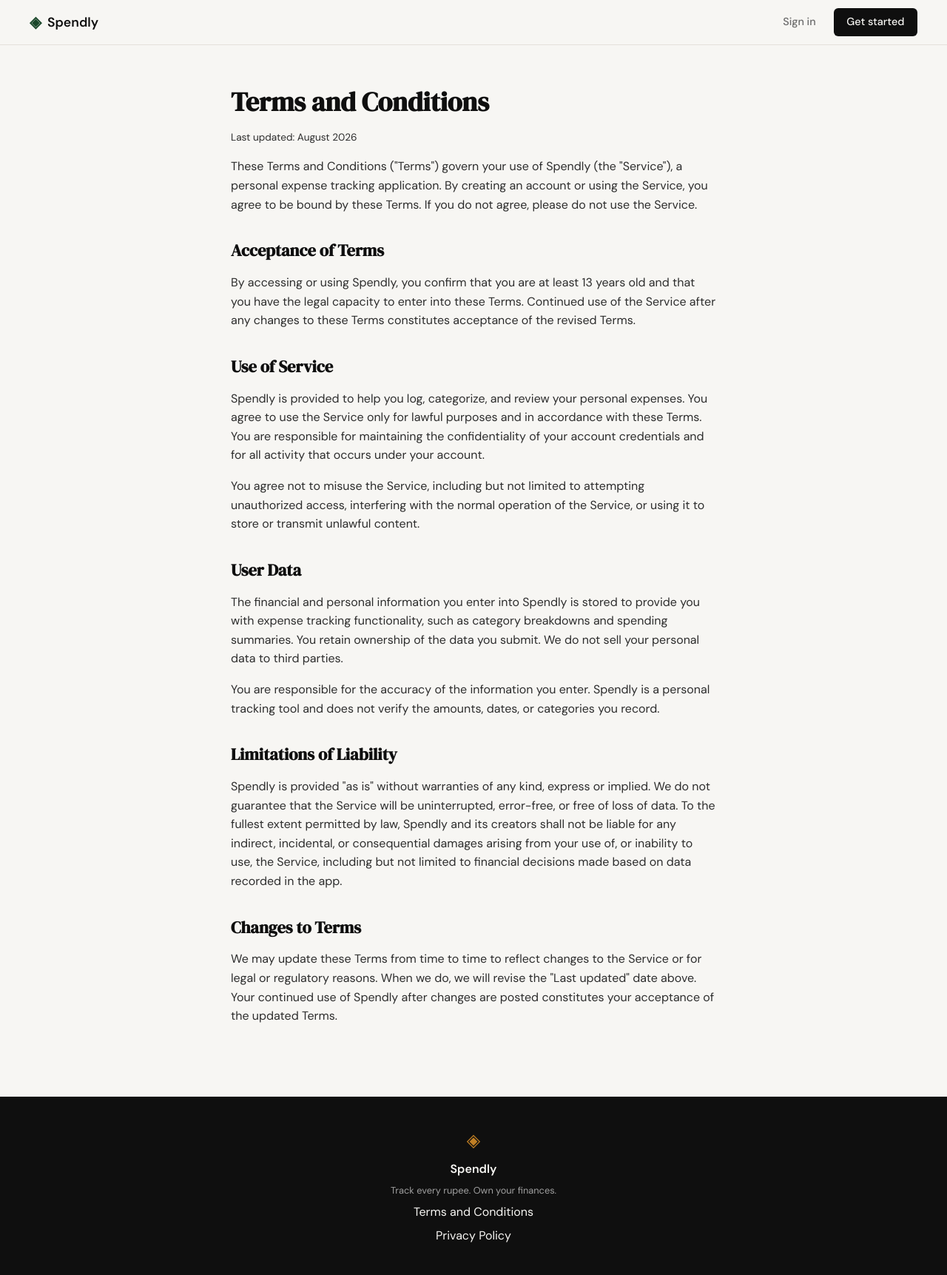
After one commit to oucifmohammed/spendly, a Flask app: page /terms in a window 1280 px wide. The commit adds this page. Shown: the whole page at 74% size. Run offline with Flask 3, Linux system fonts and the light colour scheme.

Commit message:
landing: add terms and conditions page and route

```diff
--- a/app.py
+++ b/app.py
@@ -20,6 +20,11 @@ def register():
 @app.route("/login")
 def login():
     return render_template("login.html")
+
+
+@app.route("/terms")
+def terms():
+    return render_template("terms.html")
 
 
 # ------------------------------------------------------------------ #
--- a/static/css/style.css
+++ b/static/css/style.css
@@ -508,6 +508,39 @@ a { color: inherit; text-decoration: none; }
 }
 
 /* ------------------------------------------------------------------ */
+/* Legal pages                                                         */
+/* ------------------------------------------------------------------ */
+
+.legal-inner {
+    max-width: 720px;
+    margin: 0 auto;
+    padding: 3rem 2rem 5rem;
+}
+
+.legal-title {
+    font-family: var(--font-display);
+    font-size: 2.25rem;
+    margin-bottom: 0.5rem;
+}
+
+.legal-updated {
+    color: var(--ink-faint);
+    font-size: 0.85rem;
+    margin-bottom: 2rem;
+}
+
+.legal-inner h2 {
+    font-family: var(--font-display);
+    font-size: 1.4rem;
+    margin: 2rem 0 0.75rem;
+}
+
+.legal-inner p {
+    color: var(--ink-soft);
+    margin-bottom: 1rem;
+}
+
+/* ------------------------------------------------------------------ */
 /* Responsive                                                          */
 /* ------------------------------------------------------------------ */
 
--- a/templates/base.html
+++ b/templates/base.html
@@ -34,7 +34,7 @@
             <span class="brand-icon">◈</span>
             <span class="footer-name">Spendly</span>
             <p class="footer-copy">Track every rupee. Own your finances.</p>
-            <a href="#">Terms and Conditions</a>
+            <a href="{{ url_for('terms') }}">Terms and Conditions</a>
             <a href="#">Privacy Policy</a>
         </div>
     </footer>
--- /dev/null
+++ b/templates/terms.html
@@ -0,0 +1,80 @@
+{% extends "base.html" %}
+
+{% block title %}Terms and Conditions — Spendly{% endblock %}
+
+{% block content %}
+
+<section class="legal-page">
+    <div class="legal-inner">
+        <h1 class="legal-title">Terms and Conditions</h1>
+        <p class="legal-updated">Last updated: August 2026</p>
+
+        <p>
+            These Terms and Conditions ("Terms") govern your use of Spendly
+            (the "Service"), a personal expense tracking application. By
+            creating an account or using the Service, you agree to be bound
+            by these Terms. If you do not agree, please do not use the
+            Service.
+        </p>
+
+        <h2>Acceptance of Terms</h2>
+        <p>
+            By accessing or using Spendly, you confirm that you are at least
+            13 years old and that you have the legal capacity to enter into
+            these Terms. Continued use of the Service after any changes to
+            these Terms constitutes acceptance of the revised Terms.
+        </p>
+
+        <h2>Use of Service</h2>
+        <p>
+            Spendly is provided to help you log, categorize, and review your
+            personal expenses. You agree to use the Service only for lawful
+            purposes and in accordance with these Terms. You are responsible
+            for maintaining the confidentiality of your account credentials
+            and for all activity that occurs under your account.
+        </p>
+        <p>
+            You agree not to misuse the Service, including but not limited
+            to attempting unauthorized access, interfering with the normal
+            operation of the Service, or using it to store or transmit
+            unlawful content.
+        </p>
+
+        <h2>User Data</h2>
+        <p>
+            The financial and personal information you enter into Spendly is
+            stored to provide you with expense tracking functionality, such
+            as category breakdowns and spending summaries. You retain
+            ownership of the data you submit. We do not sell your personal
+            data to third parties.
+        </p>
+        <p>
+            You are responsible for the accuracy of the information you
+            enter. Spendly is a personal tracking tool and does not verify
+            the amounts, dates, or categories you record.
+        </p>
+
+        <h2>Limitations of Liability</h2>
+        <p>
+            Spendly is provided "as is" without warranties of any kind,
+            express or implied. We do not guarantee that the Service will be
+            uninterrupted, error-free, or free of loss of data. To the
+            fullest extent permitted by law, Spendly and its creators shall
+            not be liable for any indirect, incidental, or consequential
+            damages arising from your use of, or inability to use, the
+            Service, including but not limited to financial decisions made
+            based on data recorded in the app.
+        </p>
+
+        <h2>Changes to Terms</h2>
+        <p>
+            We may update these Terms from time to time to reflect changes
+            to the Service or for legal or regulatory reasons. When we do,
+            we will revise the "Last updated" date above. Your continued use
+            of Spendly after changes are posted constitutes your acceptance
+            of the updated Terms.
+        </p>
+    </div>
+</section>
+
+{% endblock %}
```
